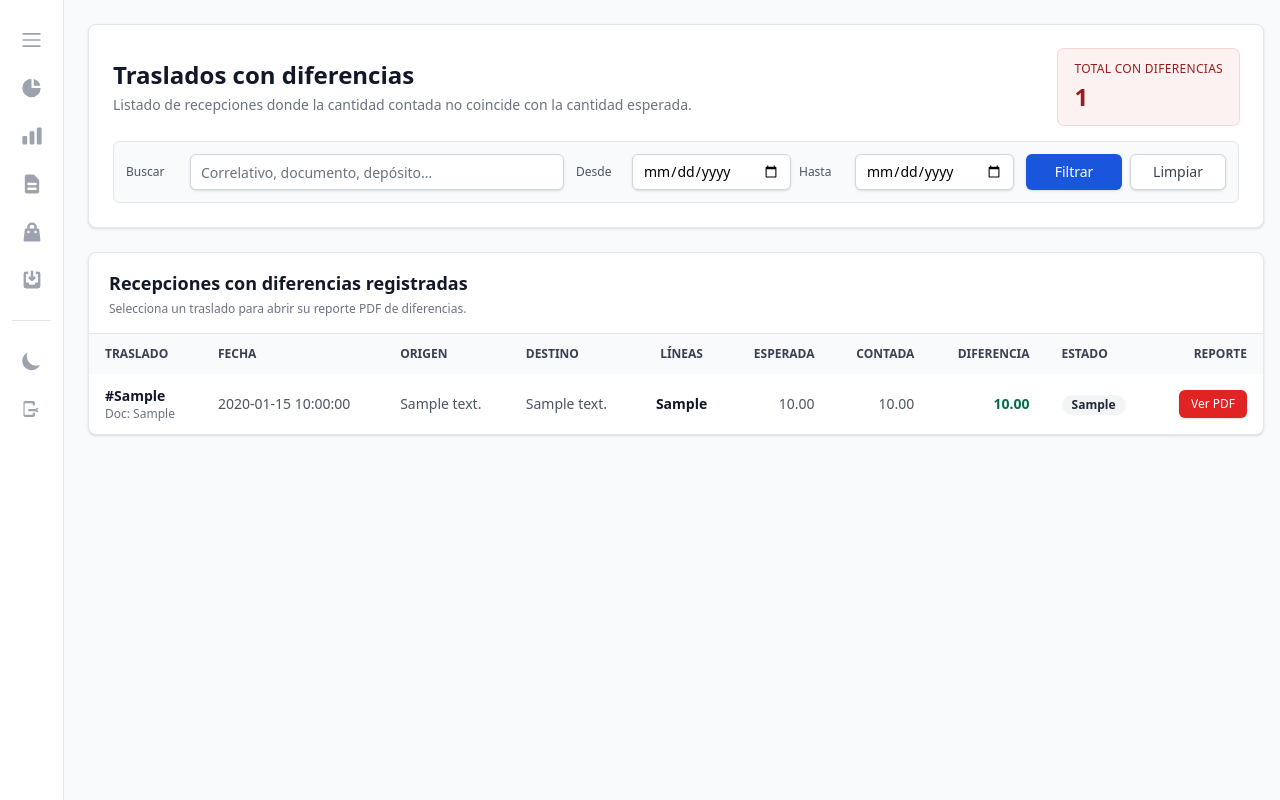
After one commit to jose1574/toolbox-chrystal, a Python web app: template app/inventory/templates/transfer_differences.html in a window 1280 px wide. The commit adds this page. Run offline with Jinja, Linux system fonts and the light colour scheme; the template is opened without the code that fills it: most values are stand-ins (such as "Sample title", 1, 10 or a date in 2020); style sheets or scripts are compiled from the project's sources; some libraries are stand-ins or nearby versions.

Commit message:
se agrego reporte de diferencias de recepcion de traslados

```diff
--- a/app/inventory/templates/check_transfer_operation.html
+++ b/app/inventory/templates/check_transfer_operation.html
@@ -234,6 +234,12 @@ if (!window.__transferCheckPdfHandlerAdded) {
 			window.open(detail.url, '_blank');
 		}
 	});
+	document.addEventListener('open-differences-pdf', (event) => {
+		const detail = event.detail || {};
+		if (detail.url) {
+			window.open(detail.url, '_blank');
+		}
+	});
 }
 </script>
 {% endblock %}
--- /dev/null
+++ b/app/inventory/templates/transfer_differences.html
@@ -0,0 +1,108 @@
+{% extends "base.html" %}
+{% block title %}Traslados con diferencias{% endblock %}
+
+{% block content %}
+<div class="px-4 py-6 space-y-6 p-4 ml-[4.5rem]">
+    <div class="rounded-lg border border-gray-200 bg-white p-6 shadow-sm">
+        <div class="flex flex-col gap-4 lg:flex-row lg:items-center lg:justify-between">
+            <div>
+                <h1 class="text-2xl font-bold text-gray-900">Traslados con diferencias</h1>
+                <p class="mt-1 text-sm text-gray-500">Listado de recepciones donde la cantidad contada no coincide con la cantidad esperada.</p>
+            </div>
+            <div class="rounded-md bg-red-50 px-4 py-3 text-red-800 ring-1 ring-red-200">
+                <div class="text-xs font-medium uppercase tracking-wide">Total con diferencias</div>
+                <div class="mt-1 text-2xl font-bold">{{ transfers|length }}</div>
+            </div>
+        </div>
+
+        <form method="get" action="{{ url_for('inventory.transfer_differences') }}" class="mt-4 rounded-md border border-gray-200 bg-gray-50 p-3">
+            <div class="grid grid-cols-1 gap-3 lg:grid-cols-[1fr_1fr_auto] lg:items-end">
+                <div class="flex items-center gap-2">
+                    <label for="q" class="w-14 shrink-0 text-xs font-medium text-gray-600">Buscar</label>
+                    <input type="text" id="q" name="q" value="{{ filters.q }}" placeholder="Correlativo, documento, depósito..."
+                        class="block h-9 w-full rounded-md border border-gray-300 px-2.5 text-sm shadow-sm focus:border-blue-500 focus:ring-blue-500">
+                </div>
+                <div class="grid grid-cols-1 gap-2 md:grid-cols-2">
+                    <div class="flex items-center gap-2">
+                        <label for="date_from" class="w-12 shrink-0 text-xs font-medium text-gray-600">Desde</label>
+                        <input type="date" id="date_from" name="date_from" value="{{ filters.date_from }}"
+                            class="block h-9 w-full rounded-md border border-gray-300 px-2.5 text-sm shadow-sm focus:border-blue-500 focus:ring-blue-500">
+                    </div>
+                    <div class="flex items-center gap-2">
+                        <label for="date_to" class="w-12 shrink-0 text-xs font-medium text-gray-600">Hasta</label>
+                        <input type="date" id="date_to" name="date_to" value="{{ filters.date_to }}"
+                            class="block h-9 w-full rounded-md border border-gray-300 px-2.5 text-sm shadow-sm focus:border-blue-500 focus:ring-blue-500">
+                    </div>
+                </div>
+                <div class="flex gap-2">
+                    <button type="submit" class="inline-flex h-9 w-24 items-center justify-center rounded-md bg-blue-700 px-3 text-sm font-medium text-white shadow-sm hover:bg-blue-800">
+                        Filtrar
+                    </button>
+                    <a href="{{ url_for('inventory.transfer_differences') }}" class="inline-flex h-9 w-24 items-center justify-center rounded-md border border-gray-300 bg-white px-3 text-sm font-medium text-gray-700 shadow-sm hover:bg-gray-50">
+                        Limpiar
+                    </a>
+                </div>
+            </div>
+        </form>
+    </div>
+
+    <div class="overflow-hidden rounded-lg border border-gray-200 bg-white shadow-sm">
+        <div class="border-b border-gray-200 px-5 py-4">
+            <h2 class="text-lg font-semibold text-gray-900">Recepciones con diferencias registradas</h2>
+            <p class="mt-1 text-xs text-gray-500">Selecciona un traslado para abrir su reporte PDF de diferencias.</p>
+        </div>
+        <div class="overflow-x-auto">
+            <table class="w-full min-w-[1060px] text-left text-sm text-gray-600">
+                <thead class="text-xs text-gray-700 uppercase bg-gray-50">
+                    <tr>
+                        <th class="px-4 py-3">Traslado</th>
+                        <th class="px-4 py-3">Fecha</th>
+                        <th class="px-4 py-3">Origen</th>
+                        <th class="px-4 py-3">Destino</th>
+                        <th class="px-4 py-3 text-center">Líneas</th>
+                        <th class="px-4 py-3 text-right">Esperada</th>
+                        <th class="px-4 py-3 text-right">Contada</th>
+                        <th class="px-4 py-3 text-right">Diferencia</th>
+                        <th class="px-4 py-3">Estado</th>
+                        <th class="px-4 py-3 text-right">Reporte</th>
+                    </tr>
+                </thead>
+                <tbody class="divide-y divide-gray-100">
+                    {% for transfer in transfers %}
+                    <tr class="hover:bg-red-50/50">
+                        <td class="px-4 py-3">
+                            <div class="font-bold text-gray-900">#{{ transfer.operation_correlative }}</div>
+                            <div class="text-xs text-gray-500">Doc: {{ transfer.document_no or '-' }}</div>
+                        </td>
+                        <td class="px-4 py-3">{{ transfer.emission_date or '-' }}</td>
+                        <td class="px-4 py-3">{{ transfer.store_description or transfer.store or '-' }}</td>
+                        <td class="px-4 py-3">{{ transfer.destination_store_description or transfer.destination_store or '-' }}</td>
+                        <td class="px-4 py-3 text-center font-semibold text-gray-900">{{ transfer.difference_lines }}</td>
+                        <td class="px-4 py-3 text-right">{{ '%.2f'|format(transfer.expected_total or 0) }}</td>
+                        <td class="px-4 py-3 text-right">{{ '%.2f'|format(transfer.counted_total or 0) }}</td>
+                        <td class="px-4 py-3 text-right font-bold {% if transfer.difference_total < 0 %}text-red-700{% else %}text-green-700{% endif %}">
+                            {{ '%.2f'|format(transfer.difference_total or 0) }}
+                        </td>
+                        <td class="px-4 py-3">
+                            <span class="inline-flex rounded-full px-2.5 py-0.5 text-xs font-semibold {% if transfer.current_status == 'RECEIVED' %}bg-green-100 text-green-800{% elif transfer.current_status == 'IN_TRANSIT' %}bg-blue-100 text-blue-800{% elif transfer.current_status == 'RECOLLECTION_CHECKED' %}bg-amber-100 text-amber-800{% else %}bg-gray-100 text-gray-800{% endif %}">
+                                {{ status_labels.get(transfer.current_status, transfer.current_status) }}
+                            </span>
+                        </td>
+                        <td class="px-4 py-3 text-right">
+                            <a href="{{ url_for('inventory.transfer_reception_differences_report', order_id=transfer.operation_correlative) }}" target="_blank"
+                                class="inline-flex items-center justify-center rounded-md bg-red-600 px-3 py-1.5 text-xs font-medium text-white shadow-sm hover:bg-red-700">
+                                Ver PDF
+                            </a>
+                        </td>
+                    </tr>
+                    {% else %}
+                    <tr>
+                        <td colspan="10" class="px-4 py-10 text-center text-gray-500 italic">No hay traslados con diferencias para los filtros seleccionados.</td>
+                    </tr>
+                    {% endfor %}
+                </tbody>
+            </table>
+        </div>
+    </div>
+</div>
+{% endblock %}
--- a/app/main/templates/base.html
+++ b/app/main/templates/base.html
@@ -165,6 +165,15 @@
                                     <path d="M12 2.252A8.014 8.014 0 0117.748 8H12V2.252z"></path>
                                 </svg>
                                 <span>Trazabilidad de traslados</span>
+                            </a>
+                        </li>
+                        <li>
+                            <a href="{{ url_for('inventory.transfer_differences') }}" class="sidebar-subitem flex items-center gap-2" role="menuitem">
+                                <svg class="w-4 h-4 flex-shrink-0 text-sky-400 dark:text-sky-300" aria-hidden="true" fill="currentColor" viewBox="0 0 20 20" xmlns="http://www.w3.org/2000/svg">
+                                    <path d="M2 10a8 8 0 018-8v8h8a8 8 0 11-16 0z"></path>
+                                    <path d="M12 2.252A8.014 8.014 0 0117.748 8H12V2.252z"></path>
+                                </svg>
+                                <span>Traslados con diferencias</span>
                             </a>
                         </li>
                     </ul>
```
Also changed, not shown: app/inventory/routes.py (+144 -6 lines), app/inventory/templates/reports/transfer_reception_differences_pdf.html (added, +181 -0 lines).
